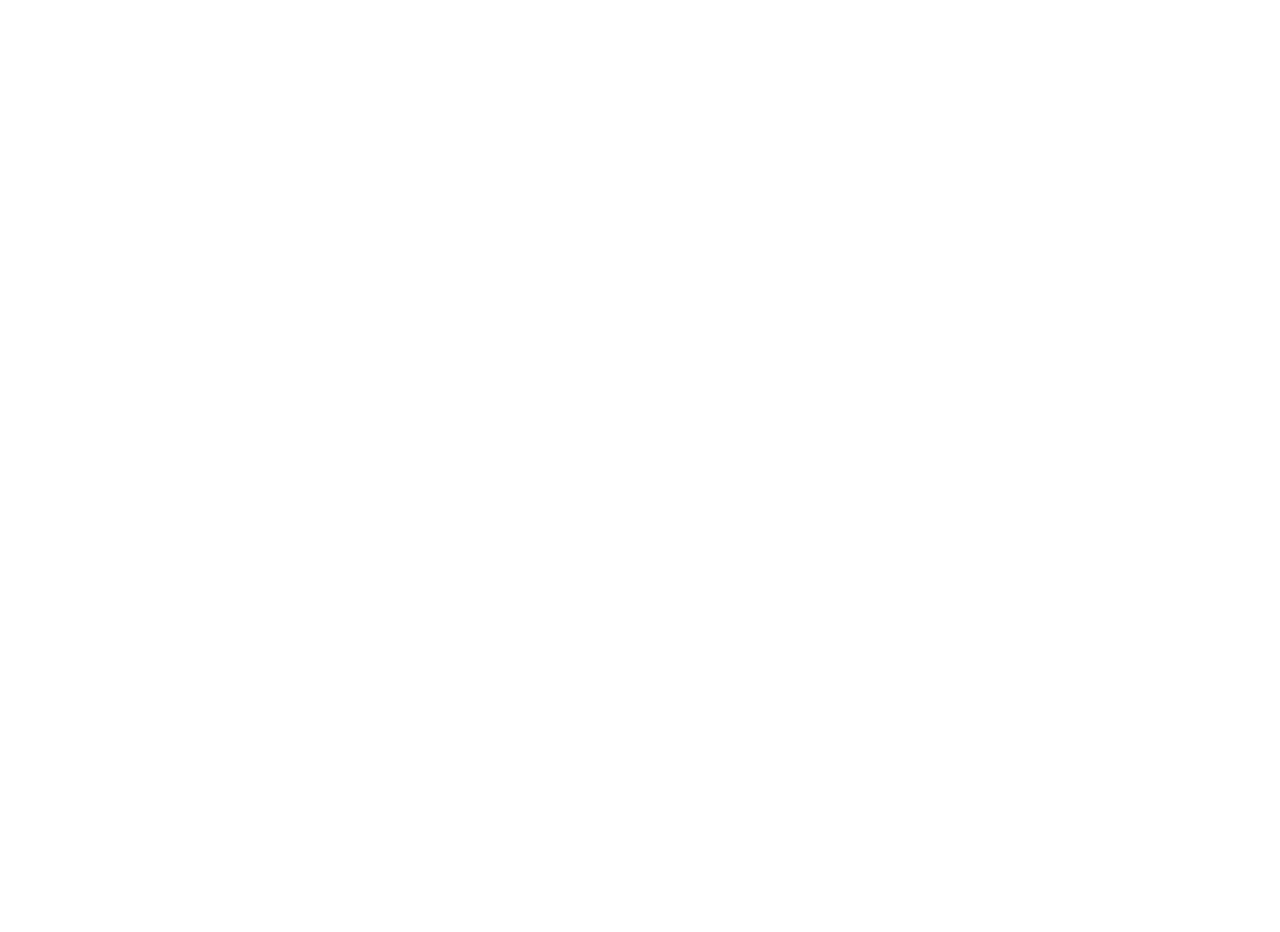
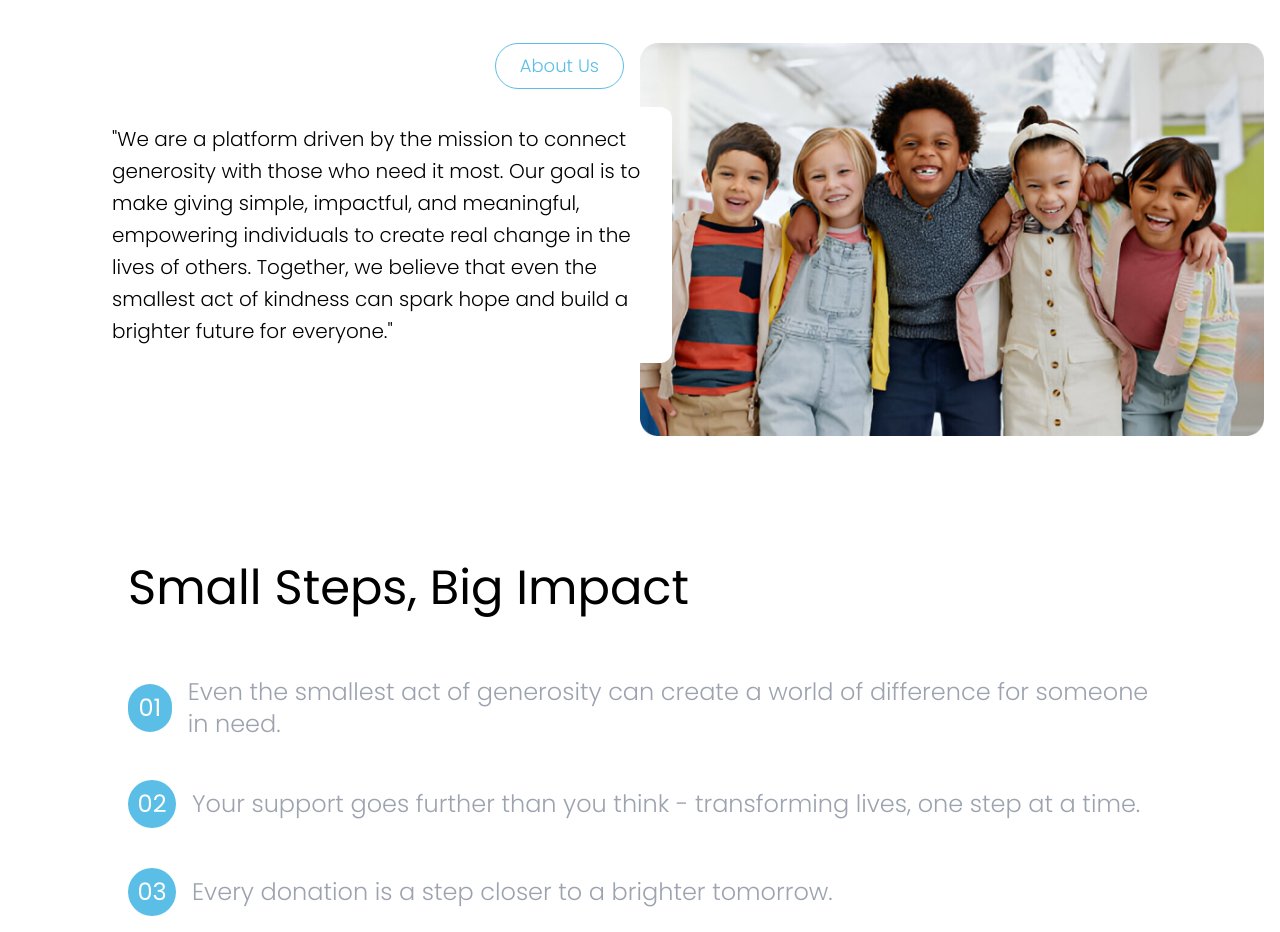
Before and after one commit to Web3-Givinity/front-end, a Next.js app: page / in a window 1280 px wide. Shown: the part 1760-2692 px from the top of the page. Before the commit the page ends 1731 px from the top, so only its background shows below. Built offline with nearby package versions, Linux system fonts and the light colour scheme.

Commit message:
slicing: about section

```diff
--- a/image.ts
+++ b/image.ts
@@ -1,7 +1,9 @@
 import chartImg from './src/assets/_Chart mini.svg'
 import nenekImg from './src/assets/nenek.png'
+import aboutImg from './src/assets/aboutImg.png'
 
 export {
     chartImg,
-    nenekImg
+    nenekImg,
+    aboutImg
 }
--- a/src/app/page.tsx
+++ b/src/app/page.tsx
@@ -1,10 +1,7 @@
 import { Navbar } from "@/components/fragments/Navbar";
 import { HeroSection } from "@/components/section/HeroSection";
-import Image from "next/image";
-import { nenekImg } from "../../image";
-import { CardHighlight } from "@/components/fragments/CardHighlight";
-import TitleSection from "@/components/elements/TitleSection";
-import { InputRangeWithIcon } from "@/components/elements/inputs/InputRangeWithIcon";
+import { HighlightSection } from "@/components/section/HighlightSection";
+import { AboutSection } from "@/components/section/AboutSection";
 
 
 export default function Home() {
@@ -13,33 +10,8 @@
       <Navbar />
       <main className="">
         <HeroSection />
-        <section className="p-4 mt-14">
-          <TitleSection label="Higlight Campage" />
-          <p className="text-5xl my-6">Join the Movement to Make a Difference</p>
-
-          <div className="flex items-start gap-4">
-            <div className="w-1/2">
-              <div className="flex flex-col h-auto">
-                <Image width={500} height={500} alt="gambar" src={nenekImg} className="w-full h-full" />
-                <p className="font-semibold text-lg my-3">Help the you family after Fire Loss</p>
-                <InputRangeWithIcon />
-                <div className="flex items-center justify-between mt-2">
-                  <p className="text-[16px]">$221,987 Raised</p>
-                  <p className="text-[16px] text-primary-400">Goal $200000000</p>
-                </div>
-              </div>
-            </div>
-
-            <div className="w-1/2">
-              <div className="grid grid-cols-2 gap-4 h-full">
-                <CardHighlight />
-                <CardHighlight />
-                <CardHighlight />
-                <CardHighlight />
-              </div>
-            </div>
-          </div>
-        </section>
+        <HighlightSection />
+        <AboutSection />
       </main>
     </>
   )
--- a/src/components/fragments/Navbar.tsx
+++ b/src/components/fragments/Navbar.tsx
@@ -6,7 +6,7 @@
 export const Navbar = () => {
     return (
         <>
-            <nav className="container max-w-[1220px] m-4 top-0 left-0 fixed bg-white rounded-[30px]">
+            <nav className="container max-w-[1220px] m-4 top-0 left-0 fixed bg-white rounded-[30px] z-10">
                 <div className="flex items-center justify-between py-4 px-10">
                     <h1 className="font-semibold text-2xl text-primary-400">Givinity</h1>
                     <div className="">
--- /dev/null
+++ b/src/components/section/AboutSection.tsx
@@ -0,0 +1,45 @@
+import Image from 'next/image'
+import React from 'react'
+import { aboutImg } from '../../../image'
+import { about } from '@/constants/about'
+
+export const AboutSection = () => {
+    return (
+        <>
+            <section className="p-4 mt-14">
+                <div className="flex relative items-center justify-between">
+                    <div className="">
+                        <div className="absolute top-0 right-1/2 mr-4">
+                            <div className="max-w-72 flex justify-center border border-primary-400 rounded-full py-2 px-6">
+                                <p className="text-primary-400 text-lg font-light">About Us</p>
+                            </div>
+                        </div>
+                        <div className="p-4 max-w-xl absolute left-20 top-16 rounded-xl bg-white">
+                            <p className="font-light text-xl leading-8">"We are a platform driven by the mission to connect generosity with those who need it most. Our goal is to make giving simple, impactful, and meaningful, empowering individuals to create real change in the lives of others. Together, we believe that even the smallest act of kindness can spark hope and build a brighter future for everyone."</p>
+                        </div>
+                    </div>
+                    <div className="w-1/2">
+                        <Image width={500} height={500} alt="about-img" src={aboutImg} className="w-full h-full" />
+                    </div>
+                </div>
+
+                <div className="px-28 mt-32">
+                    <p className="text-5xl mb-16">Small Steps, Big Impact</p>
+                    <div className="flex flex-col gap-10">
+                        {
+                            about.map((item, index) => (
+                                <div className="flex items-center gap-4" key={index}>
+                                    <div className="flex items-center justify-center w-12 h-12 bg-primary-400 rounded-full">
+                                        <p className="text-2xl text-white">{item.number}</p>
+                                    </div>
+                                    <p className="text-2xl leading-8 text-gray-400 font-light">{item.text}</p>
+                                </div>
+
+                            ))
+                        }
+                    </div>
+                </div>
+            </section>
+        </>
+    )
+}
--- /dev/null
+++ b/src/components/section/HighlightSection.tsx
@@ -0,0 +1,40 @@
+import React from 'react'
+import TitleSection from '../elements/TitleSection'
+import Image from 'next/image'
+import { nenekImg } from '../../../image'
+import { InputRangeWithIcon } from '../elements/inputs/InputRangeWithIcon'
+import { CardHighlight } from '../fragments/CardHighlight'
+
+export const HighlightSection = () => {
+    return (
+        <>
+            <section className="p-4 mt-14">
+                <TitleSection label="Higlight Campage" />
+                <p className="text-5xl my-6">Join the Movement to Make a Difference</p>
+
+                <div className="flex items-start gap-4">
+                    <div className="w-1/2">
+                        <div className="flex flex-col h-auto">
+                            <Image width={500} height={500} alt="gambar" src={nenekImg} className="w-full h-full" />
+                            <p className="font-semibold text-lg my-3">Help the you family after Fire Loss</p>
+                            <InputRangeWithIcon />
+                            <div className="flex items-center justify-between mt-2">
+                                <p className="text-[16px]">$221,987 Raised</p>
+                                <p className="text-[16px] text-primary-400">Goal $200000000</p>
+                            </div>
+                        </div>
+                    </div>
+
+                    <div className="w-1/2">
+                        <div className="grid grid-cols-2 gap-4 h-full">
+                            <CardHighlight />
+                            <CardHighlight />
+                            <CardHighlight />
+                            <CardHighlight />
+                        </div>
+                    </div>
+                </div>
+            </section>
+        </>
+    )
+}
--- /dev/null
+++ b/src/constants/about.ts
@@ -0,0 +1,17 @@
+export const about = [
+    {
+        id: 1,
+        number: '01',
+        text: 'Even the smallest act of generosity can create a world of difference for someone in need.'
+    },
+    {
+        id: 2,
+        number: '02',
+        text: 'Your support goes further than you think - transforming lives, one step at a time.'
+    },
+    {
+        id: 3,
+        number: '03',
+        text: 'Every donation is a step closer to a brighter tomorrow.'
+    }
+]
```
Also changed, not shown: src/assets/aboutImg.png (added), 1 other file (tests, documents, lock files or other folders).
